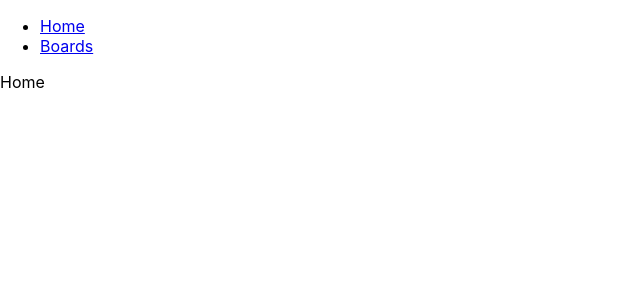
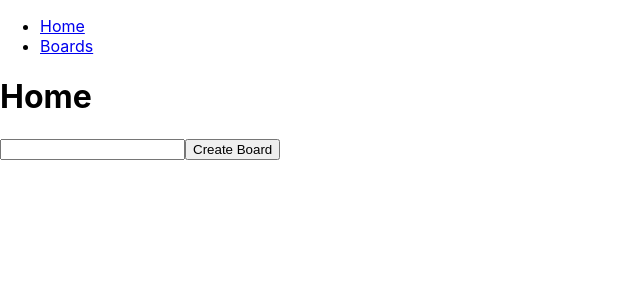
Before and after one commit to RittickDatta/Trello-Clone, a React (Create React App) app: page / in a window 1280 px wide. Shown: the top 300 px of the page, without its empty margins (0-640 px from the left). Built offline with nearby package versions, Linux system fonts and the light colour scheme.

Commit message:
Adding a board

```diff
--- a/src/common/utility/dataService.ts
+++ b/src/common/utility/dataService.ts
@@ -17,8 +17,12 @@ export const loadData = () => {
     }
 }
 
-export const saveData = (data: Board[]) => {
-    localStorage.setItem('trelloData', JSON.stringify(data))
+export const saveData = (data: Board) => {
+    let localData = localStorage.getItem('trelloData')
+    localData = localData && JSON.parse(localData) || []
+    let updatedLocalData = [...JSON.parse(JSON.stringify(localData)), data]
+    console.log(updatedLocalData)
+    localStorage.setItem('trelloData', JSON.stringify(updatedLocalData))
 }
 
 export const getBoardData = (boardId: string) => {
--- a/src/components/CreateBoard/CreateBoard.tsx
+++ b/src/components/CreateBoard/CreateBoard.tsx
@@ -1,11 +1,40 @@
-import React from 'react'
+import React, { Component } from 'react'
 
-function CreateBoard() {
-    return (
-        <div>
+interface Props {
+    createBoardHandler: Function;
+}
 
-        </div>
-    )
+interface State {
+    title: string
+}
+export class CreateBoard extends Component<Props, State> {
+
+    state = {
+        title: ''
+    }
+
+    constructor(props: Props){
+        super(props)
+    }
+
+    handleChange = (e: any) => {
+        const {value} = e.target;
+        this.setState({
+            title: value
+        })
+    }
+
+    render() {
+        const { createBoardHandler } = this.props;
+        return (
+            <div>
+                <form onSubmit={(e) => createBoardHandler(e, {title: this.state.title})}>
+                    <input type="text" name="title" onChange={e => this.handleChange(e)}/>
+                    <input type="submit" value="Create Board" />
+                </form>
+            </div>
+        )
+    }
 }
 
 export default CreateBoard
--- a/src/containers/Board/Board.tsx
+++ b/src/containers/Board/Board.tsx
@@ -2,13 +2,14 @@ import React, { Component } from 'react'
 
 import { Board as BoardInterface} from "../../common/interfaces/Board";
 import { loadData } from '../../common/utility/dataService';
-interface State {
-    board: BoardInterface ;
+
+interface Props {
+    board: BoardInterface
 }
-export class Board extends Component<State> {
+export class Board extends Component<Props> {
 
     state = {
-        board: [],
+        board: {},
     }
 
     componentDidMount(){
--- a/src/containers/Home/Home.tsx
+++ b/src/containers/Home/Home.tsx
@@ -1,10 +1,23 @@
 import React, { Component } from 'react'
+import { loadData, saveData } from '../../common/utility/dataService'
+import {Board as BoardInterface} from '../../common/interfaces/Board';
+import CreateBoard from '../../components/CreateBoard/CreateBoard';
 
 export class Home extends Component {
+
+    addBoard = (e:any, board: BoardInterface) => {
+        e.preventDefault()
+        console.log(board);
+        saveData(board)
+    }
+
     render() {
         return (
             <div>
-                Home
+                <h1>Home</h1>
+                <CreateBoard
+                    createBoardHandler={this.addBoard}
+                />
             </div>
         )
     }
```
